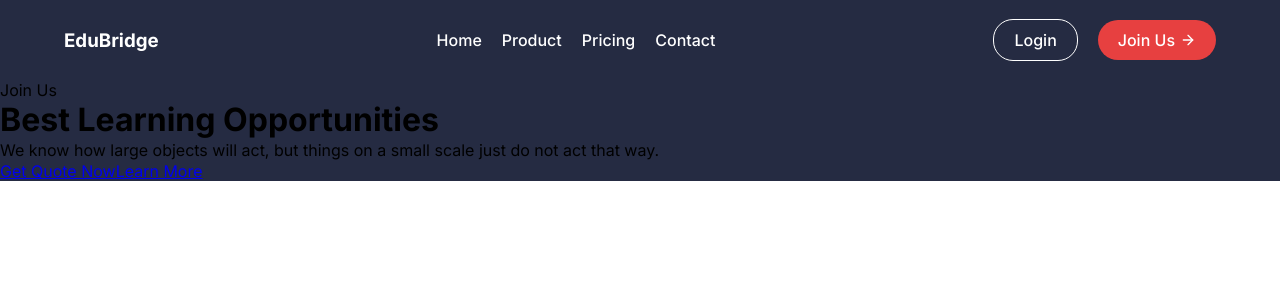
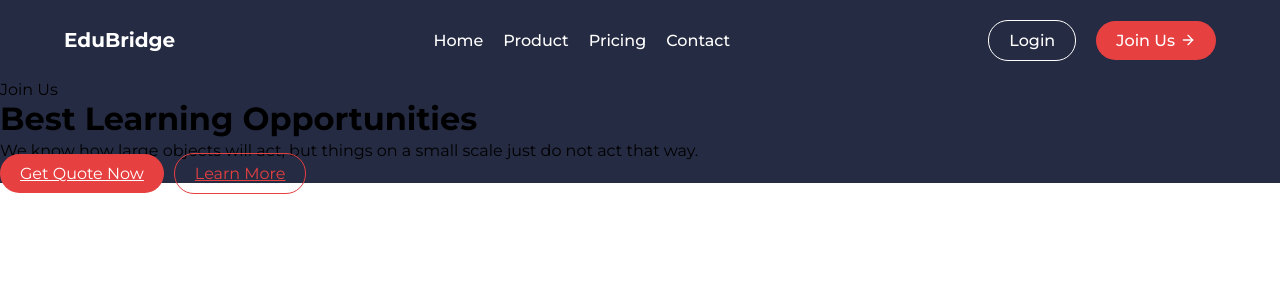
Before and after one commit to RTHILAA/EDUBRIDGE, a React (Create React App) app: page / in a window 1280 px wide. Shown: the top 300 px of the page. Built offline with nearby package versions, Linux system fonts and the light colour scheme.

Commit message:
style: update app styles

```diff
--- a/src/App.css
+++ b/src/App.css
@@ -1,4 +1,4 @@
-@import url('https://fonts.googleapis.com/css2?family=Inter:ital,opsz,wght@0,14..32,100..900;1,14..32,100..900&display=swap');
+@import url('https://fonts.googleapis.com/css2?family=Montserrat:ital,wght@0,100..900;1,100..900&display=swap');
 
 * {
   margin: 0;
@@ -20,11 +20,11 @@
 }
 
 body {
- font-family: "Inter", sans-serif;
+ font-family: "Montserrat", sans-serif;
 }
 
 p {
-  line-height: 1.4;
+  line-height: 1.6;
 }
 
 /* START HEADER */
@@ -77,6 +77,13 @@
 
 .logo {
   color: white;
+  display: flex;
+  align-items: center;
+  font-size: 20px;
+}
+
+.logo svg {
+  margin-right: 5px;
 }
 
 .account {
@@ -107,8 +114,55 @@
 /* END HEADER */
 
 /* START HOME */
+
 .container {
   background-color: var(--dark-blue);
 }
 
+.content-header {
+  width: 450px;
+  height: 90vh;
+  text-align: center;
+  display: flex;
+  flex-direction: column;
+  justify-content: center;
+  gap: 20px;
+  margin: auto;
+  color: white;
+}
+
+.content-header span {
+  color: var(--red);
+  font-weight: 600;
+}
+
+.content-header h1 {
+  color: var(--light-pink);
+  font-size: 40px;
+}
+
+.content-header p {
+  color: var(--light-pink);
+}
+
+.btn-quote-learn a {
+  text-decoration: none;
+  font-weight: 500;
+}
+
+.btn-quote {
+  background-color: var(--red);
+  padding: 10px 20px;
+  border-radius: 20px;
+  color: white;
+  margin-right: 10px;
+}
+
+.btn-learn {
+  background-color: transparent;
+  padding: 10px 20px;
+  border-radius: 20px;
+  border: 1px solid var(--red);
+  color: var(--red);
+}
 /* END HOME */
```
